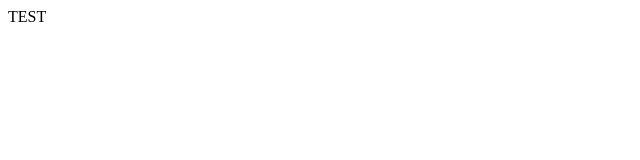
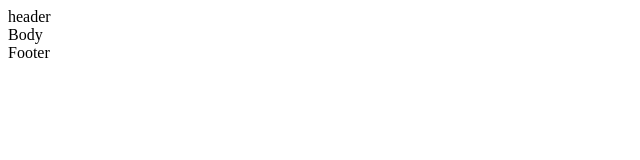
Before and after one commit to marrtil/TShopping, a React app: page / in a window 1280 px wide. Shown: the top 160 px of the page, without its empty margins (0-640 px from the left). Built offline with nearby package versions, Linux system fonts and the light colour scheme.

Commit message:
npm run dev //ok

```diff
--- a/App.tsx
+++ b/App.tsx
@@ -1,8 +1,17 @@
 import * as React from "react";
 import { FC } from "react";
+import Body from "./component/Body";
+import Footer from "./component/Footer";
+import Header from "./component/Header";
 
 const App: FC = () => {
-  return <>TEST</>;
+  return (
+    <>
+      <Header />
+      <Body />
+      <Footer />
+    </>
+  );
 };
 
 export default App;
--- /dev/null
+++ b/component/Body.tsx
@@ -0,0 +1,7 @@
+import * as React from "react";
+
+const Body = () => {
+  return <div>Body</div>;
+};
+
+export default Body;
--- /dev/null
+++ b/component/Footer.tsx
@@ -0,0 +1,7 @@
+import * as React from "react";
+
+const Footer = () => {
+  return <div>Footer</div>;
+};
+
+export default Footer;
--- /dev/null
+++ b/component/Header.tsx
@@ -0,0 +1,7 @@
+import * as React from "react";
+
+const Header = () => {
+  return <div>header</div>;
+};
+
+export default Header;
--- a/package.json
+++ b/package.json
@@ -4,7 +4,8 @@
   "description": "",
   "main": "index.js",
   "scripts": {
-    "test": "echo \"Error: no test specified\" && exit 1"
+    "test": "echo \"Error: no test specified\" && exit 1",
+    "dev": "webpack serve --env development"
   },
   "repository": {
     "type": "git",
```
Also changed, not shown: component/SideBar.tsx (added, +7 -0 lines).
